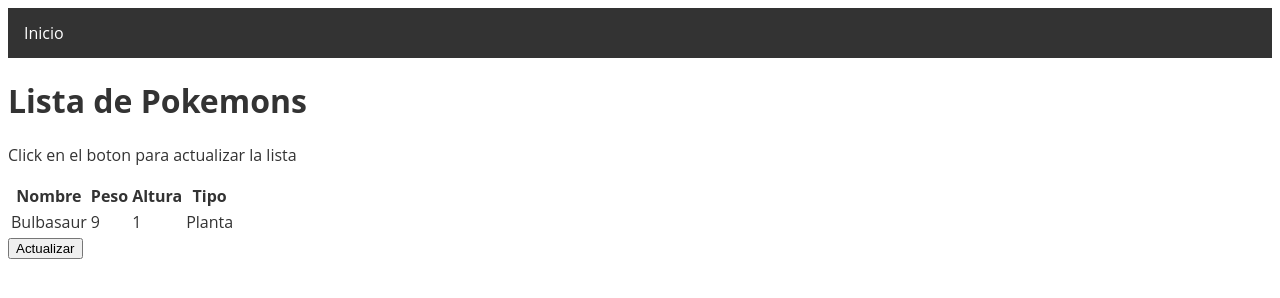
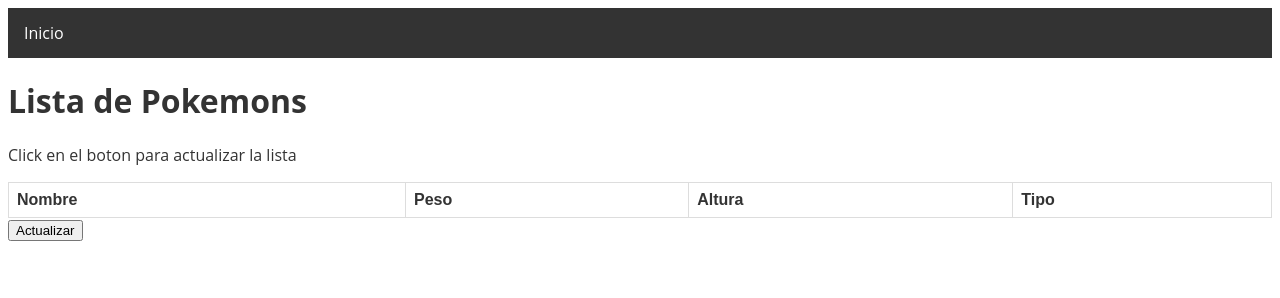
Before and after one commit to SantiagoSosa12/Lab3Middleware, a website: page NodeJS/views/lista.html in a window 1280 px wide. Drawn offline with Linux system fonts and the light colour scheme.

Commit message:
demo lista pokemons

```diff
--- a/NodeJS/views/cliente.js
+++ b/NodeJS/views/cliente.js
@@ -13,9 +13,10 @@
     var contenido = document.querySelector('#contenido');
     let generalList = data.split(";");
     generalList.forEach(function(elemento) {
-        console.log(elemento);
-        let particularData = elemento.split(",");
-        contenido.innerHTML += `
+        if(elemento != ""){
+            console.log(elemento);
+            let particularData = elemento.split(",");
+            contenido.innerHTML += `
             <tr>
                 <td>${particularData[0]}</td>
                 <td>${particularData[1]}</td>
@@ -23,6 +24,6 @@
                 <td>${particularData[3]}</td>
             </tr>
         `
-
+        }
     })
 }
--- a/NodeJS/views/estilos.css
+++ b/NodeJS/views/estilos.css
@@ -42,4 +42,20 @@
   border-radius: 4px;
   cursor: pointer;
   float: none;
-  }
+}
+
+table {
+  font-family: arial, sans-serif;
+  border-collapse: collapse;
+  width: 100%;
+}
+
+td, th {
+  border: 1px solid #dddddd;
+  text-align: left;
+  padding: 8px;
+}
+
+tr:nth-child(even) {
+  background-color: #dddddd;
+}
--- a/NodeJS/views/lista.html
+++ b/NodeJS/views/lista.html
@@ -20,12 +20,7 @@
               <th>Tipo</th>
             </tr>
             <tbody id="contenido">
-              <tr>
-                <td>Bulbasaur</td>
-                <td>9</td>
-                <td>1</td>
-                <td>Planta</td>
-              </tr>
+
             </tbody>
           </table>
         <button id="boton"type="button" onclick="myFunction()">Actualizar</button>
```
